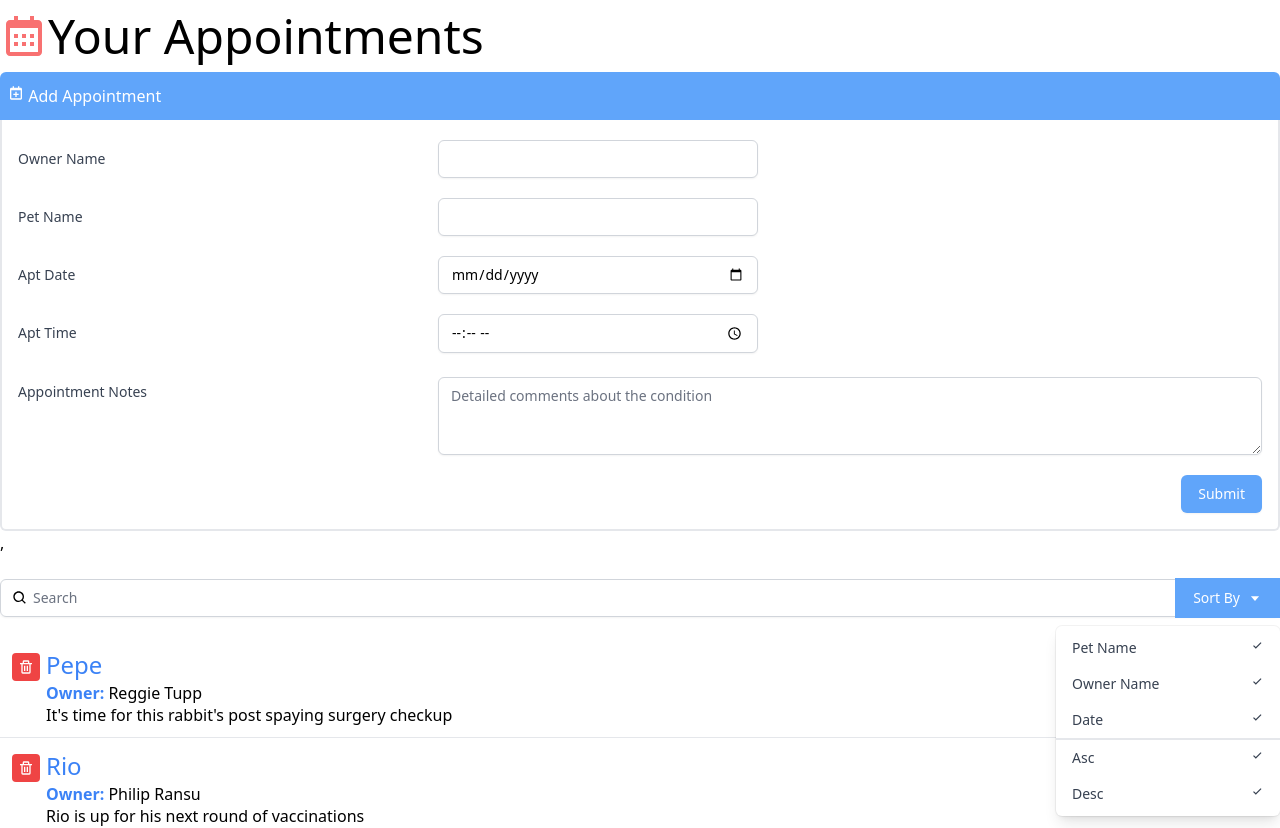
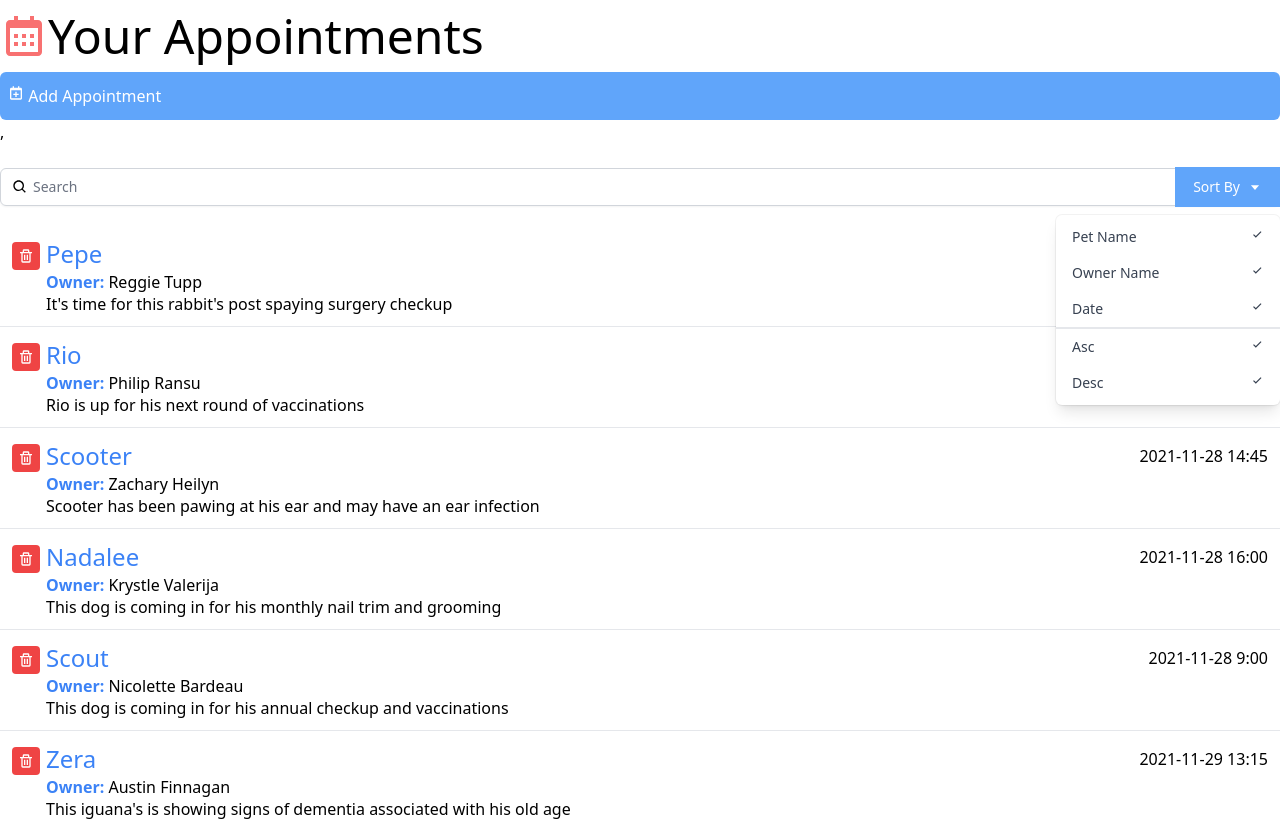
Before and after one commit to lbferrand/reactinterface, a React (Create React App) app: page / in a window 1280 px wide. Shown: the top 828 px of the page. Built offline with nearby package versions, Linux system fonts and the light colour scheme.

Commit message:
Add toggle form 'useState' hook

```diff
--- a/src/components/AddAppointment.js
+++ b/src/components/AddAppointment.js
@@ -1,14 +1,26 @@
 import { BiCalendarPlus } from "react-icons/bi";
+import { useState } from "react";
 
 const AddAppointment = () => {
+  //hide or show the form in the application using useState hook
+  let [toggleForm, setToggleForm] = useState(false);
   return (
     <div>
-      <button className="bg-blue-400 text-white px-2 py-3 w-full text-left rounded-t-md">
+      <button
+        onClick={() => {
+          setToggleForm(!toggleForm);
+        }}
+        className={`bg-blue-400 text-white px-2 py-3 w-full text-left rounded-t-md ${
+          toggleForm ? "rounded-t-md" : "rounded-md"
+        }`}
+      >
         <div>
           <BiCalendarPlus className="inline-block align-text-top" /> Add
           Appointment
         </div>
       </button>
+
+      {toggleForm && (
         <div className="border-r-2 border-b-2 border-l-2 border-light-blue-500 rounded-b-md pl-4 pr-4 pb-4">
           <div className="sm:grid sm:grid-cols-3 sm:gap-4 sm:items-start  sm:pt-5">
             <label
@@ -107,6 +119,7 @@
             </div>
           </div>
         </div>
+      )}
     </div>
   );
 };
--- a/src/components/AppointmentInfo.js
+++ b/src/components/AppointmentInfo.js
@@ -1,4 +1,5 @@
 import { BiTrash } from "react-icons/bi";
+import { useState } from "react";
 
 const AppointmentInfo = ({ appointment }) => {
   return (
```
Lines whose indentation alone changed are shown as unchanged.
